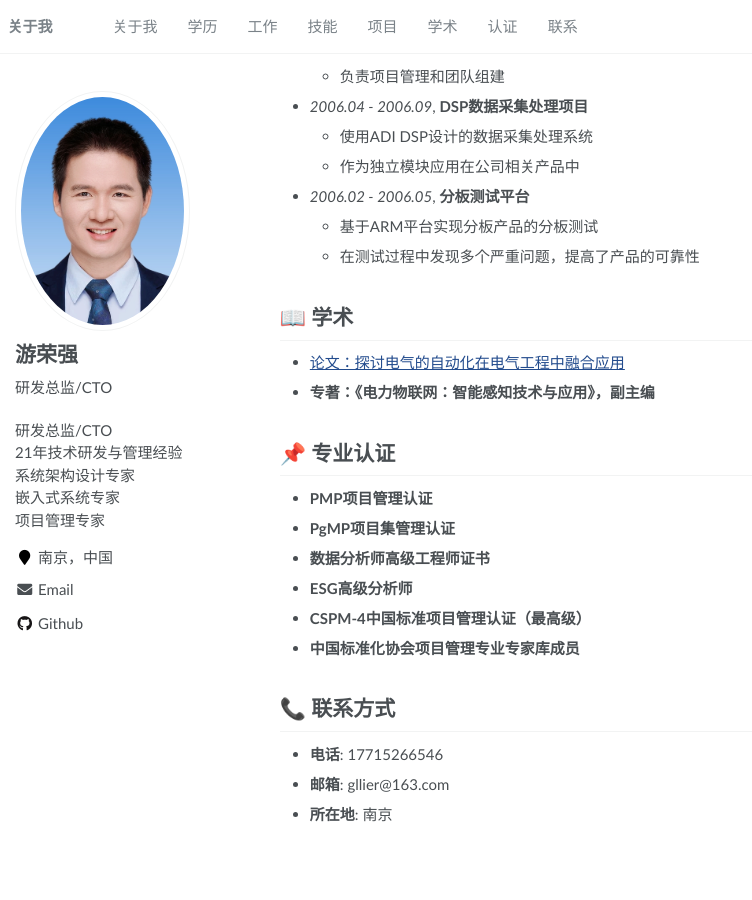
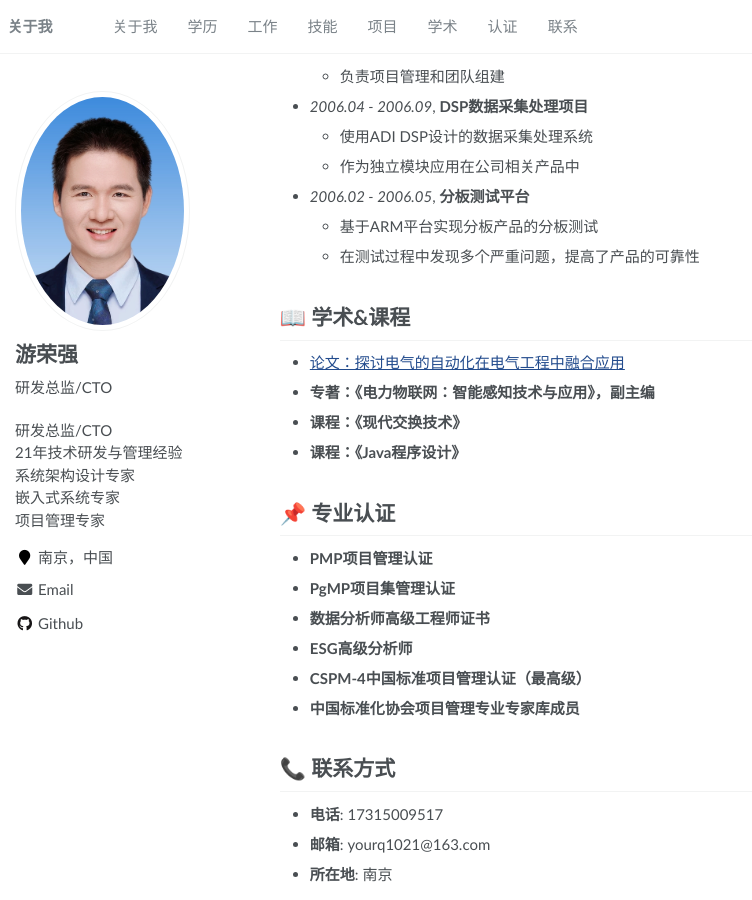
Before and after one commit to yourq1021/yourq1021.github.io, a Jekyll site: the page built from _pages/about.md, in a window 1280 px wide and 900 px high, scrolled down 2819 px. Shown: the whole window, without its empty margins (0-752 px from the left). Built offline with Jekyll 4.4.1, drawn with Linux system fonts in a browser that asks for light colours; before the commit the page ends 3659 px from its top, so only the background shows below that.

Commit message:
update about.md

```diff
--- a/_pages/about.md
+++ b/_pages/about.md
@@ -140,10 +140,12 @@ redirect_from:
   - 在测试过程中发现多个严重问题，提高了产品的可靠性
 
 <span class='anchor' id='academic'></span>
-# 📖 学术
+# 📖 学术&课程
 
 - [论文：探讨电气的自动化在电气工程中融合应用](http://xueshu.qikan.com.cn/preview/1/85/792350)
 - **专著：《电力物联网：智能感知技术与应用》，副主编**
+- **课程：《现代交换技术》**
+- **课程：《Java程序设计》**
 
 <span class='anchor' id='certification'></span>
 # 📌 专业认证
@@ -158,6 +160,6 @@ redirect_from:
 <span class='anchor' id='contact'></span>
 # 📞 联系方式
 
-- **电话**: 17715266546
-- **邮箱**: gllier@163.com
+- **电话**: 17315009517
+- **邮箱**: yourq1021@163.com
 - **所在地**: 南京
```
